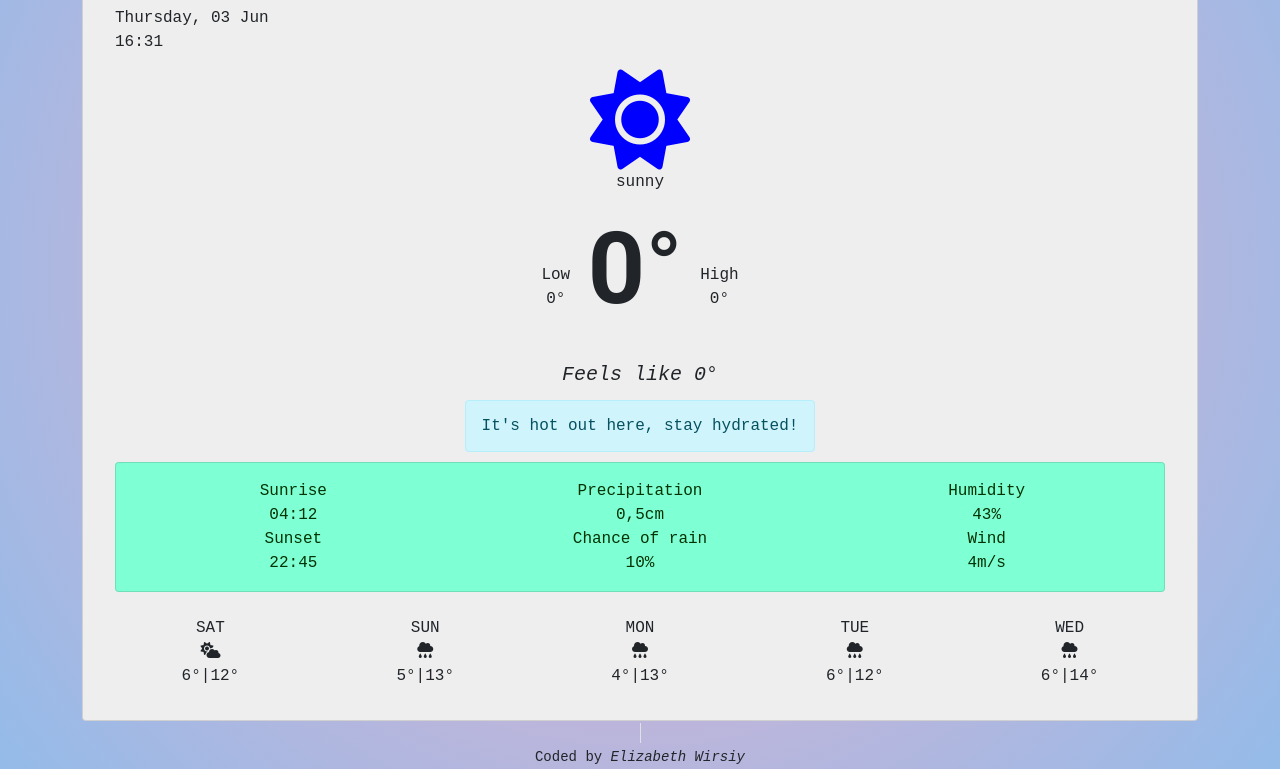
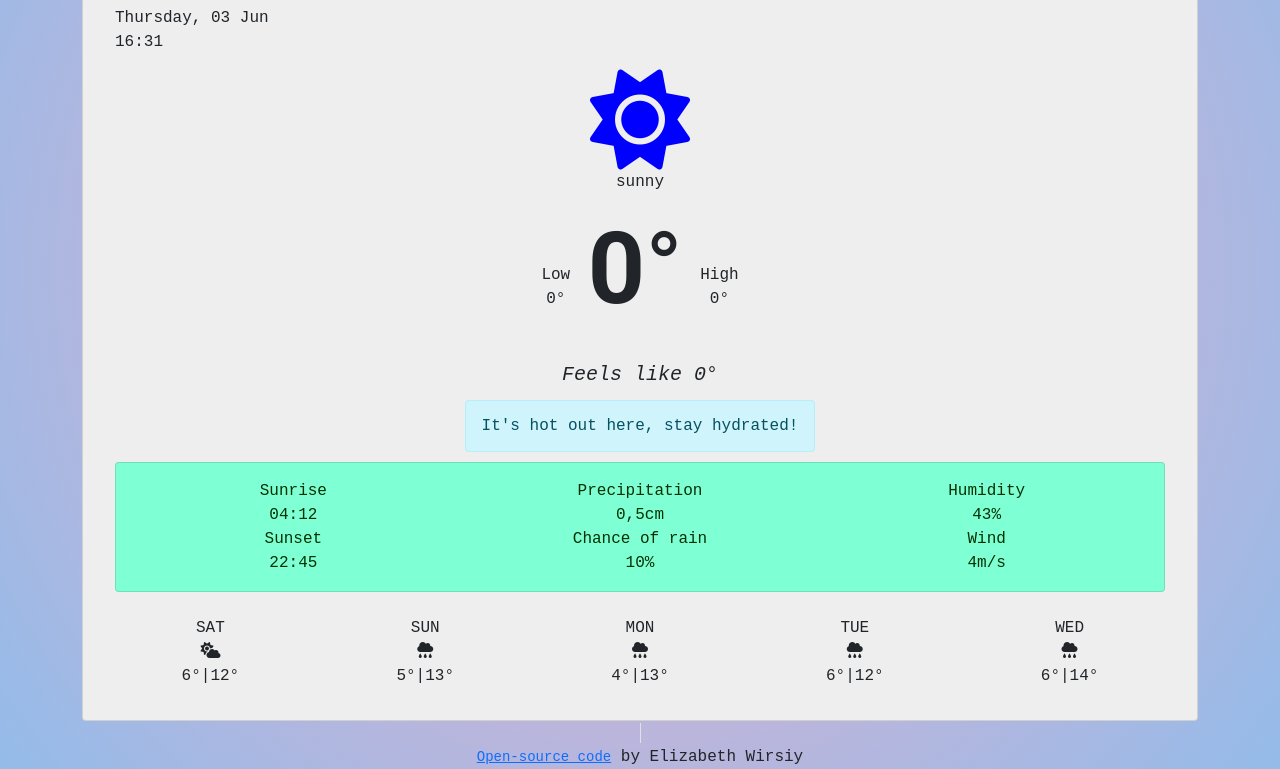
Before and after one commit to Elisawirsiy/Weather-app-project, a plain HTML site: page index.html in a window 1280 px wide. Shown: the part 225-994 px from the top of the page. Drawn offline with nearby package versions, Linux system fonts and the light colour scheme; a web font is replaced by a local one.

Commit message:
Include source code link in footer

```diff
--- a/index.html
+++ b/index.html
@@ -181,7 +181,12 @@
       </span>
     </div>
     <footer>
-      <small>Coded by <em>Elizabeth Wirsiy</em></small>
+      <a
+        href="https://github.com/Elisawirsiy/Weather-app-project"
+        class="source-code"
+        >Open-source code</a
+      >
+      by Elizabeth Wirsiy
     </footer>
     <script src="src/index.js"></script>
   </body>
--- a/src/styles.css
+++ b/src/styles.css
@@ -45,3 +45,6 @@ h3 {
 .alert-info {
   display: inline;
 }
+.source-code {
+  font-size: 14px;
+}
```
